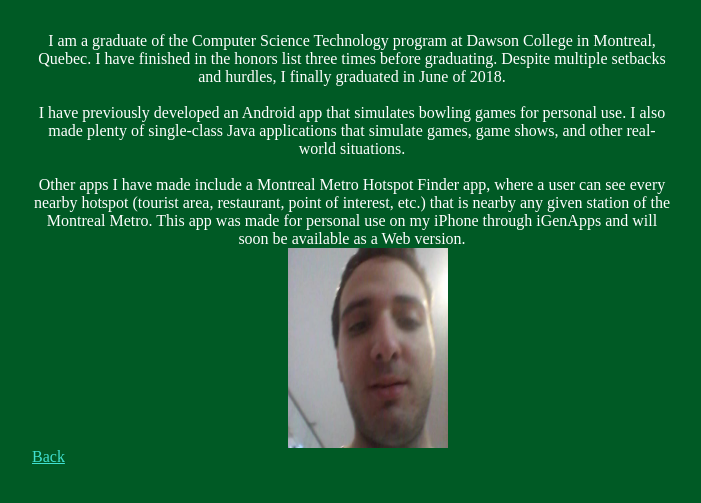
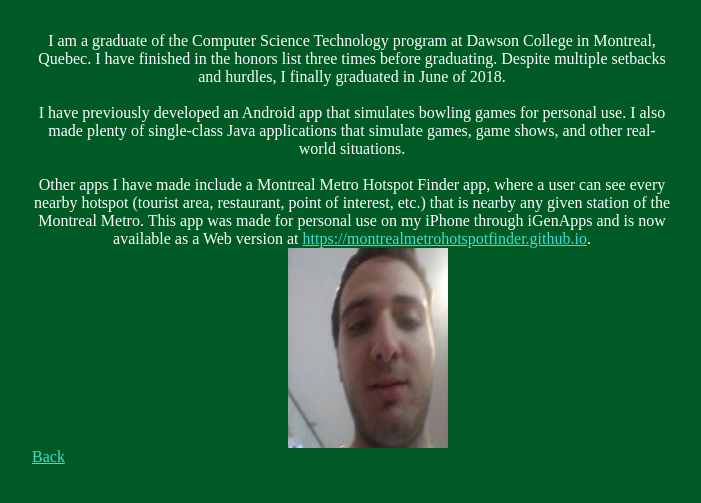
Before and after one commit to VictorRuggi/nflGameSimulator, a plain HTML site: page about-me.html in a window 1280 px wide. Shown: the part 55-558 px from the top of the page, without its empty margins (288-989 px from the left). Drawn offline with Linux system fonts and the light colour scheme.

Commit message:
Update about-me.html

```diff
--- a/about-me.html
+++ b/about-me.html
@@ -14,7 +14,7 @@
 		that simulate games, game shows, and other real-world situations.
 		<br/><br/>
 		Other apps I have made include a Montreal Metro Hotspot Finder app, where a user can see every nearby hotspot (tourist area, restaurant, point of interest, etc.)
-		that is nearby any given station of the Montreal Metro. This app was made for personal use on my iPhone through iGenApps and will soon be available as a Web version.</p>
+		that is nearby any given station of the Montreal Metro. This app was made for personal use on my iPhone through iGenApps and is now available as a Web version at <a href="https://montrealmetrohotspotfinder.github.io">https://montrealmetrohotspotfinder.github.io</a>.</p>
 
 		<img src="victor.jpg" id="victor"></img>
 
```
